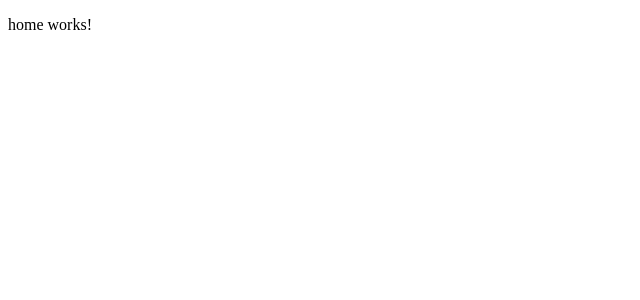
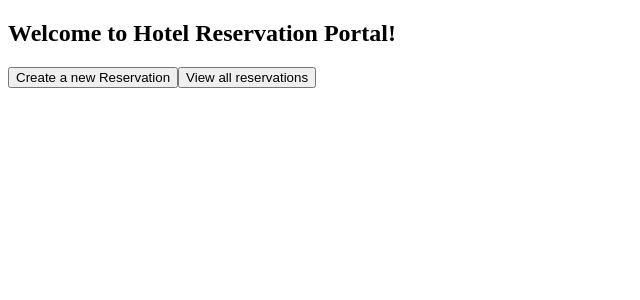
Before and after one commit to PikaNguyen/Hotel_Reservation, an Angular app: page / in a window 1280 px wide. Shown: the top 300 px of the page, without its empty margins (0-640 px from the left). Built offline with nearby package versions, Linux system fonts and the light colour scheme.

Commit message:
add route model and using routeLink to via specific route

```diff
--- a/src/app/app.module.ts
+++ b/src/app/app.module.ts
@@ -3,6 +3,8 @@
 
 import { AppRoutingModule } from './app-routing.module';
 import { AppComponent } from './app.component';
+import { HomeModule } from './home/home.module';
+import { ReservationModule } from './reservation/reservation.module';
 
 @NgModule({
   declarations: [
@@ -10,7 +12,9 @@
   ],
   imports: [
     BrowserModule,
-    AppRoutingModule
+    AppRoutingModule,
+    HomeModule,
+    ReservationModule
   ],
   providers: [],
   bootstrap: [AppComponent]
--- a/src/app/home/home.component.html
+++ b/src/app/home/home.component.html
@@ -1 +1,5 @@
-<p>home works!</p>
+<div>
+    <h2>Welcome to Hotel Reservation Portal!</h2>
+    <button [routerLink]="['/create']">Create a new Reservation</button>
+    <button [routerLink]="['/list']">View all reservations</button>
+</div>
--- a/src/app/home/home.module.ts
+++ b/src/app/home/home.module.ts
@@ -1,7 +1,7 @@
 import { NgModule } from '@angular/core';
 import { CommonModule } from '@angular/common';
 import { HomeComponent } from './home.component';
-
+import { RouterModule } from '@angular/router';
 
 
 @NgModule({
@@ -9,7 +9,8 @@
     HomeComponent
   ],
   imports: [
-    CommonModule
+    CommonModule,
+    RouterModule
   ]
 })
 export class HomeModule { }
```
